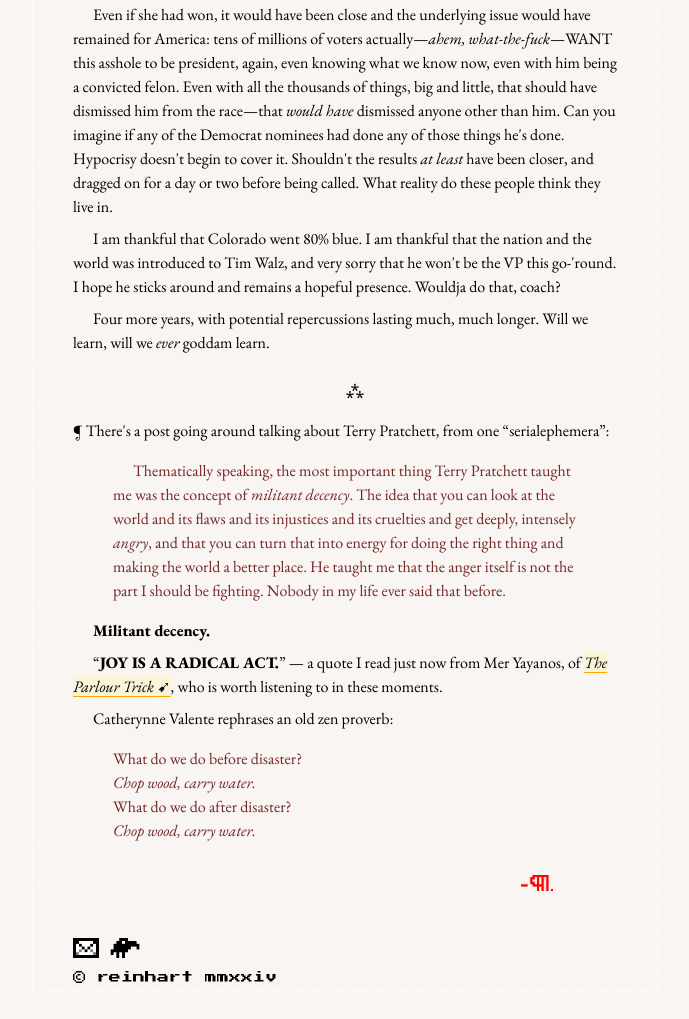
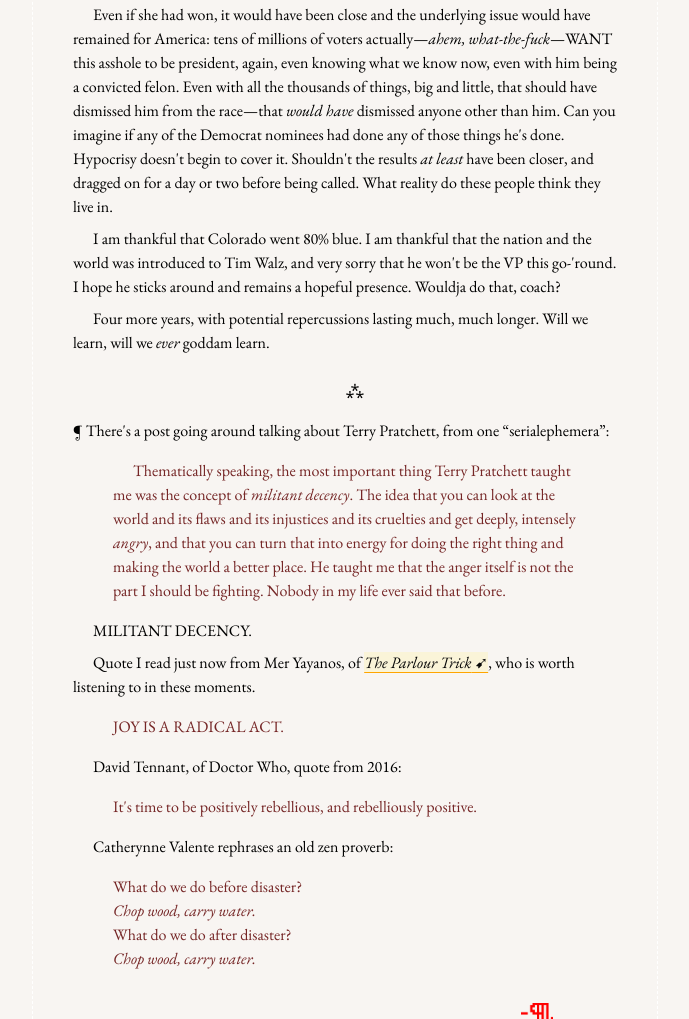
Before and after one commit to bartimaeusrex/pilcrow-monster, a plain HTML site: page 20241106.html in a window 1280 px wide. Shown: the part 235-1254 px from the top of the page, without its empty margins (295-984 px from the left). Before the commit the page ends 1226 px from the top, so only its background shows below. Drawn offline with nearby package versions, Linux system fonts and the light colour scheme; a web font is replaced by a local one.

Commit message:
Added quote to Nov6 post
Added David Tennant quote

```diff
--- a/20241106.html
+++ b/20241106.html
@@ -43,10 +43,18 @@
     </p>
     <blockquote>Thematically speaking, the most important thing Terry Pratchett taught me was the concept of <em>militant decency</em>. The idea that you can look at the world and its flaws and its injustices and its cruelties and get deeply, intensely <em>angry</em>, and that you can turn that into energy for doing the right thing and making the world a better place. He taught me that the anger itself is not the part I should be fighting. Nobody in my life ever said that before.</blockquote>
     <p>
-      <b>Militant decency.</b>
+      MILITANT DECENCY.
     </p><p>
-      <q><b>JOY IS A RADICAL ACT.</b></q> — a quote I read just now from Mer Yayanos, of <a href="https://theparlourtrick.bandcamp.com" class="highlighter"><em>The Parlour Trick</em></a>, who is worth listening to in these moments.
-    </p><p>
+      Quote I read just now from Mer Yayanos, of <a href="https://theparlourtrick.bandcamp.com" class="highlighter"><em>The Parlour Trick</em></a>, who is worth listening to in these moments.
+    </p>
+    <blockquote class="no-firstline-indent">JOY IS A RADICAL ACT.</blockquote>
+    <p>
+      David Tennant, of Doctor Who, quote from 2016:
+    </p>
+    <blockquote class="no-firstline-indent">
+      It's time to be positively rebellious, and rebelliously positive.
+    </blockquote>
+    <p>
       Catherynne Valente rephrases an old zen proverb:
     </p><blockquote class="no-firstline-indent">
       What do we do before disaster?<br />
```
